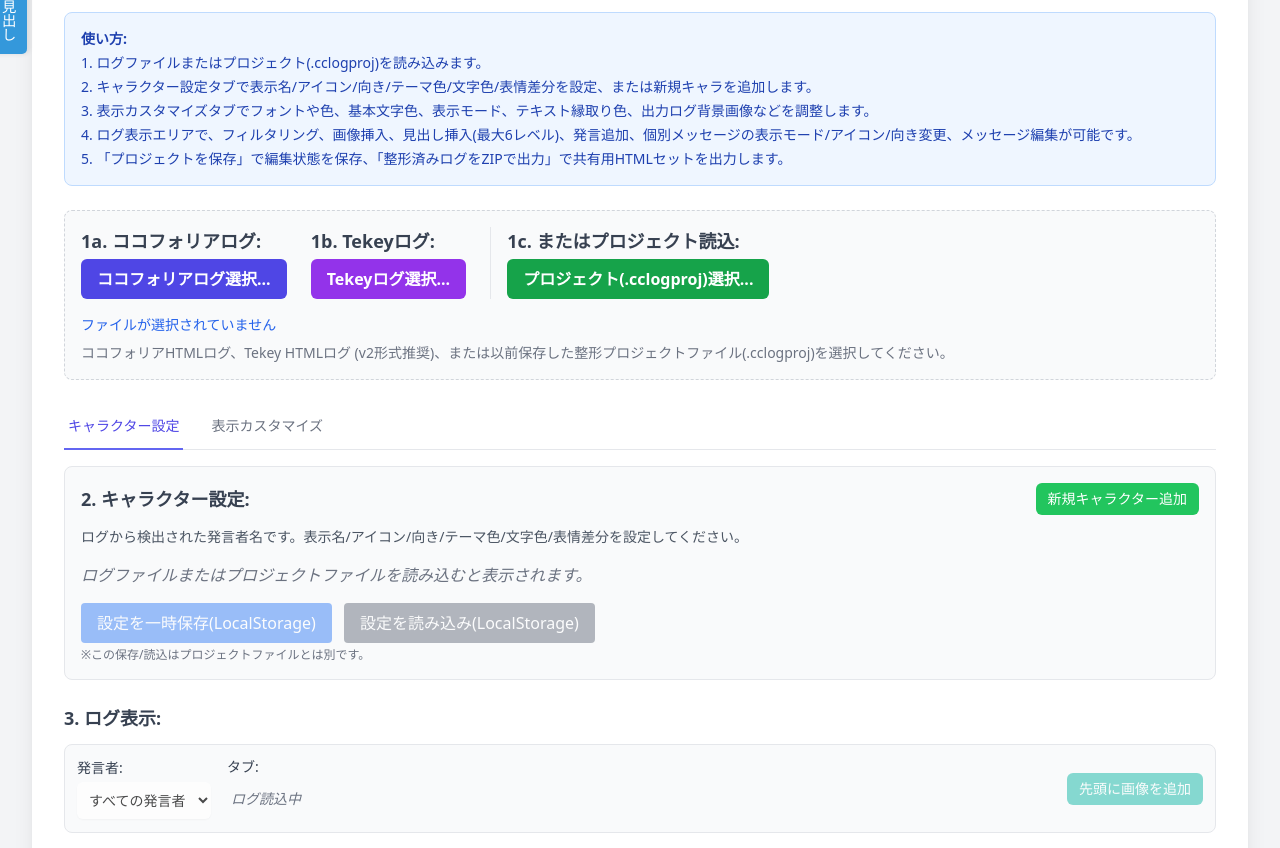
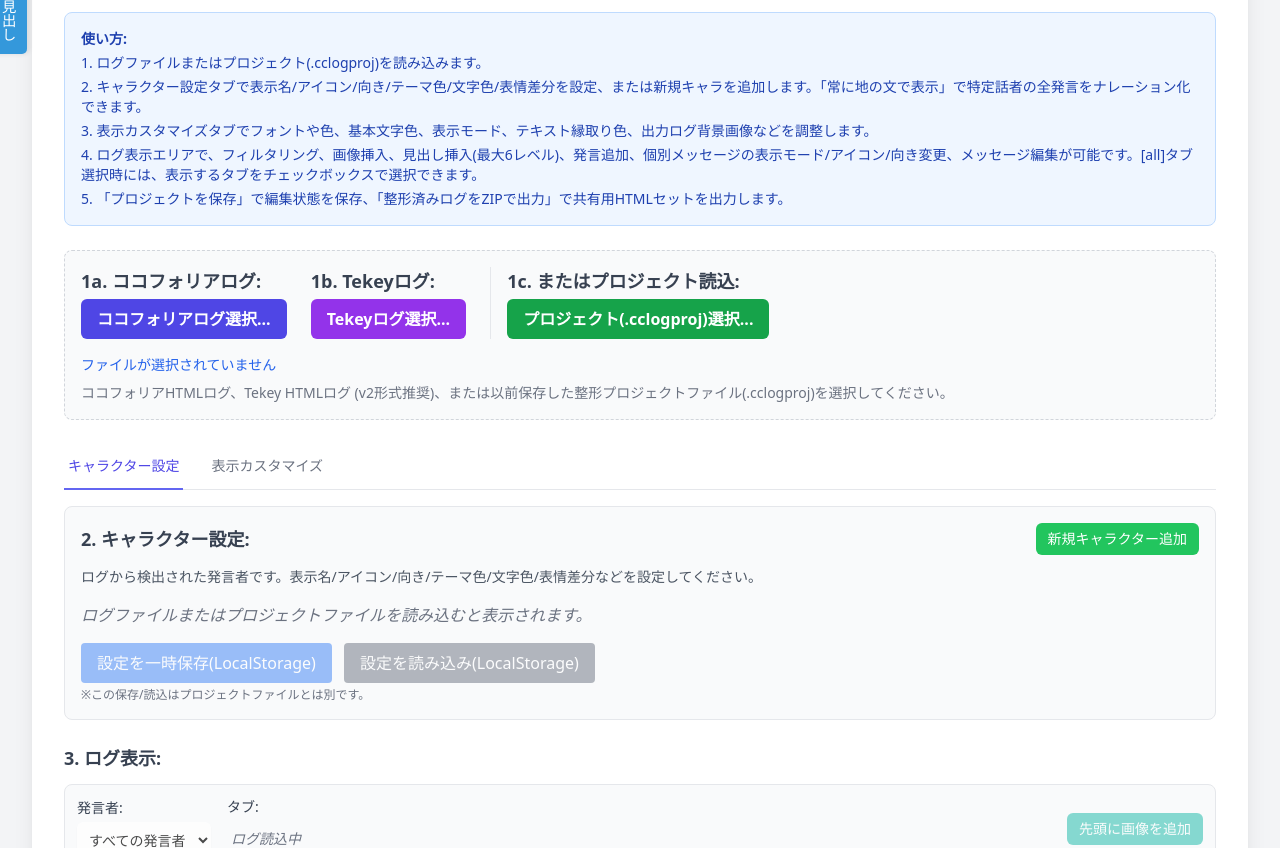
Before and after one commit to SIRUBEDON/CCfoliaLogConverterWithImages, a plain HTML site: page index.html in a window 1280 px wide. Shown: the part 104-952 px from the top of the page. Drawn offline with nearby package versions, Linux system fonts and the light colour scheme.

Commit message:
Update index.html

```diff
--- a/index.html
+++ b/index.html
@@ -38,9 +38,9 @@
             <h3 class="font-semibold mb-1">使い方:</h3>
             <ol class="list-decimal list-inside space-y-1">
                 <li>ログファイルまたはプロジェクト(.cclogproj)を読み込みます。</li>
-                <li>キャラクター設定タブで表示名/アイコン/向き/テーマ色/文字色/表情差分を設定、または新規キャラを追加します。</li>
+                <li>キャラクター設定タブで表示名/アイコン/向き/テーマ色/文字色/表情差分を設定、または新規キャラを追加します。「常に地の文で表示」で特定話者の全発言をナレーション化できます。</li>
                 <li>表示カスタマイズタブでフォントや色、基本文字色、表示モード、テキスト縁取り色、出力ログ背景画像などを調整します。</li>
-                <li>ログ表示エリアで、フィルタリング、画像挿入、見出し挿入(最大6レベル)、発言追加、個別メッセージの表示モード/アイコン/向き変更、メッセージ編集が可能です。</li>
+                <li>ログ表示エリアで、フィルタリング、画像挿入、見出し挿入(最大6レベル)、発言追加、個別メッセージの表示モード/アイコン/向き変更、メッセージ編集が可能です。[all]タブ選択時には、表示するタブをチェックボックスで選択できます。</li>
                 <li>「プロジェクトを保存」で編集状態を保存、「整形済みログをZIPで出力」で共有用HTMLセットを出力します。</li>
             </ol>
         </div>
@@ -88,7 +88,7 @@
                     <h3 class="text-lg font-semibold text-gray-700">2. キャラクター設定:</h3>
                     <button id="add-new-character-button" class="px-3 py-1.5 bg-green-500 text-white text-sm font-medium rounded-md hover:bg-green-600">新規キャラクター追加</button>
                 </div>
-                <p class="text-sm text-gray-600 mb-4">ログから検出された発言者名です。表示名/アイコン/向き/テーマ色/文字色/表情差分を設定してください。</p>
+                <p class="text-sm text-gray-600 mb-4">ログから検出された発言者です。表示名/アイコン/向き/テーマ色/文字色/表情差分などを設定してください。</p>
                 <div id="character-settings" class="space-y-4"><p class="text-gray-500 italic">ログファイルまたはプロジェクトファイルを読み込むと表示されます。</p></div>
                  <button id="save-settings-button" class="mt-4 px-4 py-2 bg-blue-500 text-white rounded hover:bg-blue-600 disabled:opacity-50 disabled:cursor-not-allowed" disabled>設定を一時保存(LocalStorage)</button>
                  <button id="load-settings-button" class="mt-4 ml-2 px-4 py-2 bg-gray-500 text-white rounded hover:bg-gray-600 disabled:opacity-50 disabled:cursor-not-allowed" disabled>設定を読み込み(LocalStorage)</button>
@@ -141,9 +141,13 @@
             <div class="mb-4 p-3 border rounded-lg bg-gray-50 flex flex-wrap items-center justify-between gap-4">
                  <div class="flex flex-wrap items-center gap-x-4 gap-y-2">
                      <div><label for="speaker-filter" class="block text-sm font-medium text-gray-700">発言者:</label><select id="speaker-filter" class="mt-1 block w-full md:w-auto rounded-md border-gray-300 shadow-sm p-2 text-sm bg-white focus:border-indigo-500 focus:ring-indigo-500" disabled><option value="all">すべての発言者</option></select></div>
-                     <div><span class="block text-sm font-medium text-gray-700">タブ:</span><nav id="log-tabs" class="mt-1 -mb-px flex space-x-2 overflow-x-auto pb-1" aria-label="Log Tabs"><span class="whitespace-nowrap py-2 px-1 text-gray-500 text-sm italic">ログ読込中</span></nav></div>
+                     <div class="flex-grow min-w-[200px]"><span class="block text-sm font-medium text-gray-700">タブ:</span><nav id="log-tabs" class="mt-1 -mb-px flex space-x-2 overflow-x-auto pb-1" aria-label="Log Tabs"><span class="whitespace-nowrap py-2 px-1 text-gray-500 text-sm italic">ログ読込中</span></nav></div>
                  </div>
                  <div><button id="add-header-image-button" class="mt-2 md:mt-0 px-3 py-1.5 bg-teal-500 text-white text-sm font-medium rounded-md hover:bg-teal-600 disabled:opacity-50 disabled:cursor-not-allowed" disabled>先頭に画像を追加</button></div>
+            </div>
+
+            <div id="all-mode-tab-filter" class="hidden mt-2 p-3 border rounded-lg bg-gray-100">
+                <!-- Checkboxes for tabs in 'all' mode will be injected here -->
             </div>
 
             <div id="log-display" class="overflow-y-auto border border-gray-300 rounded-lg p-4 bg-white space-y-1 font-noto-sans" style="--bubble-max-width: 80%; --bubble-bg-color: #ffffff; --bubble-right-bg-color: #dcf8c6; --bubble-arrow-color: #ffffff; --bubble-right-arrow-color: #dcf8c6; --icon-size: 64px;" aria-live="polite">
@@ -183,6 +187,7 @@
         <footer class="app-footer">
             <h4>更新履歴</h4>
             <ul>
+                 <li>2025/07/08: キャラごとの強制地の文モード機能、[all]タブでの表示タブ選択機能を追加</li>
                  <li>2025/06/06: Tekeyログのタブ数問題修正、エクスポート時の画像名を英数字に変更 </li>
                  <li>2025/05/31: 見出し・新規キャラ追加機能・向き変更・文字色変更機能・出力ログ背景画像設定、文字縁取り機能追加 </li>
                  <li>2025/05/06: 先頭画像挿入機能、差分機能、プロジェクトのエクスポート・インポート機能追加、Tekeyログ読み込み機能追加</li>
```
